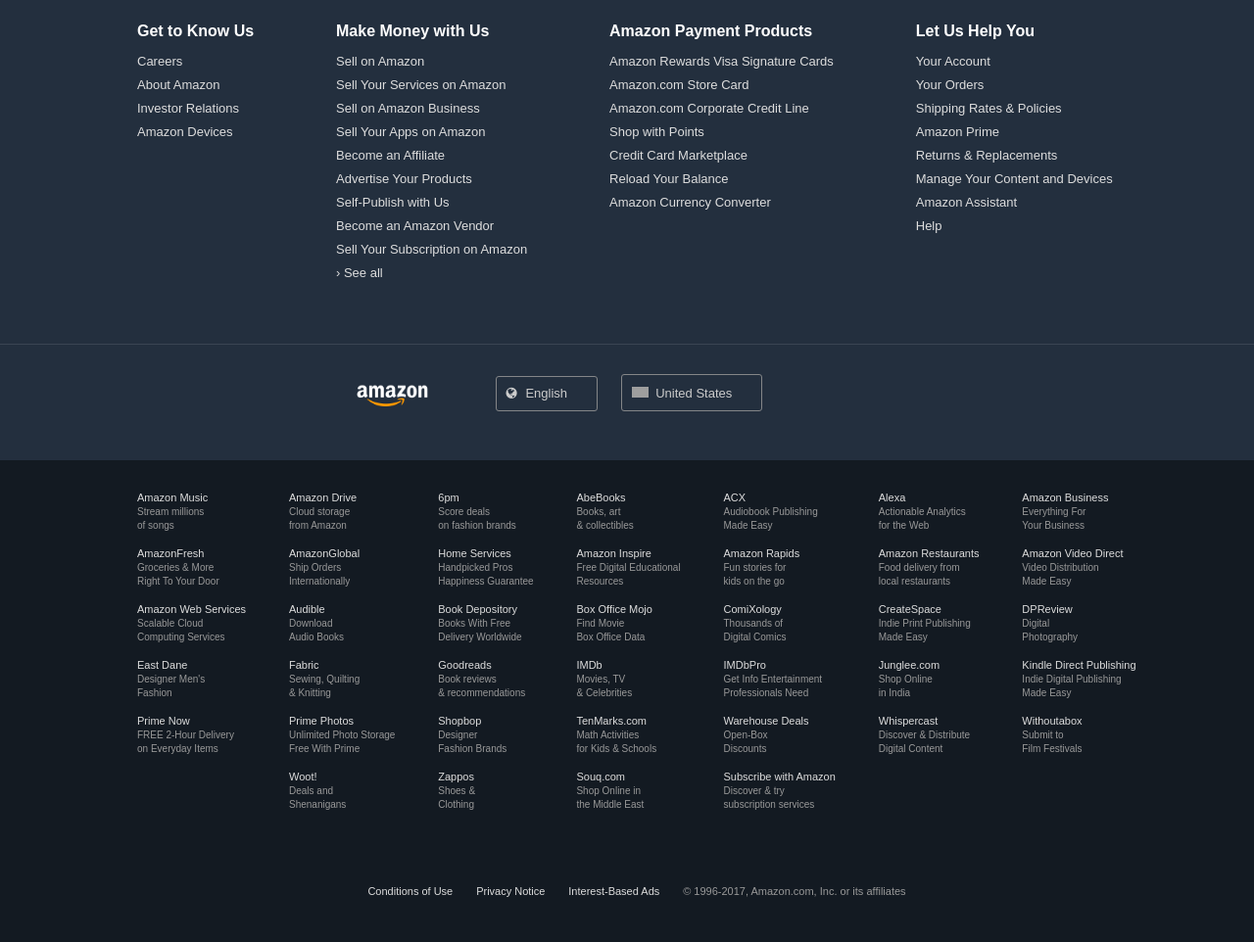
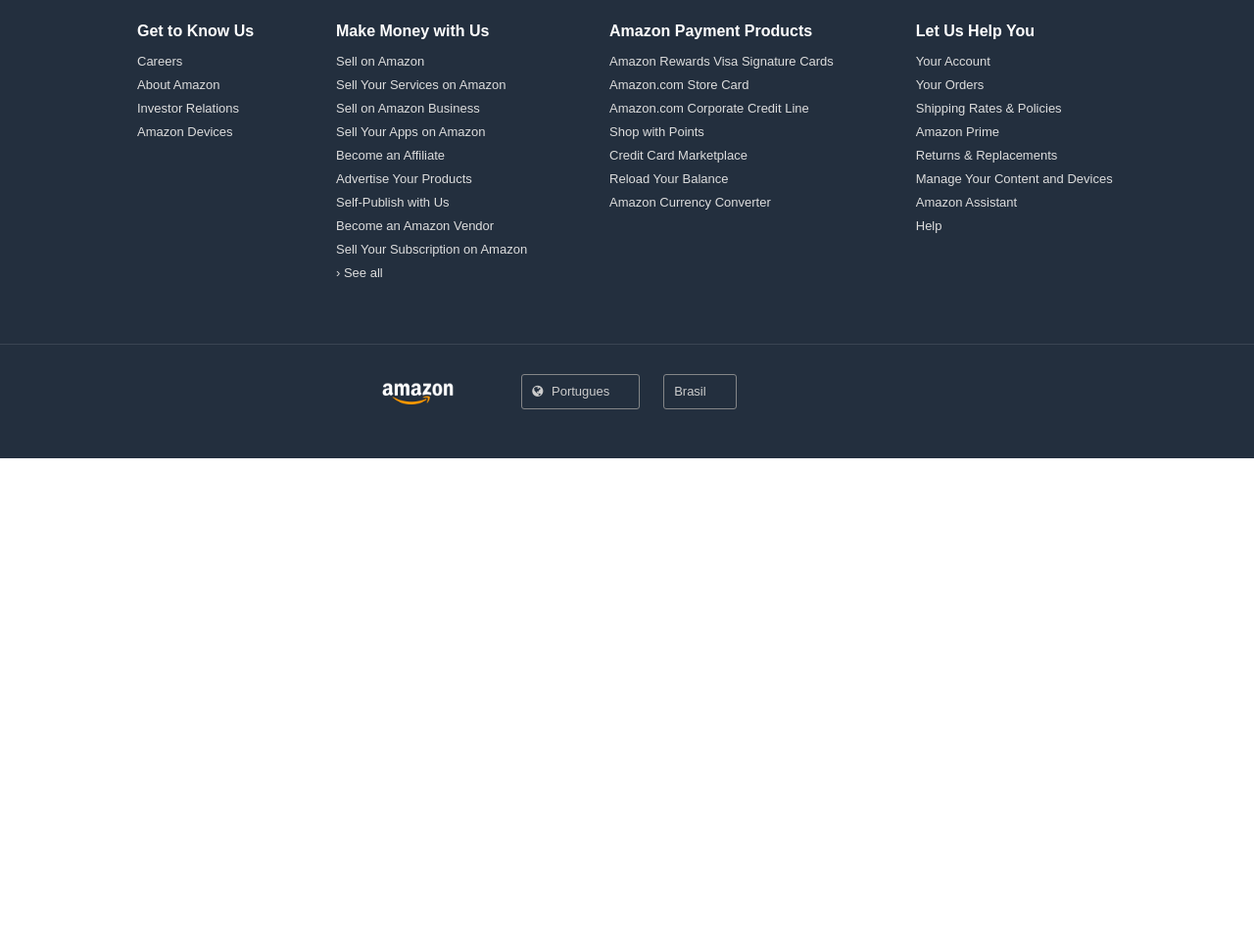
Before and after one commit to mayaralbueno/Amazon-clone, a plain HTML site: page index.html in a window 1280 px wide. Shown: the part 1180-2142 px from the top of the page at 98% size. After the commit the page ends 1648 px from the top, so only its background shows below. Drawn offline with nearby package versions, Linux system fonts and the light colour scheme; grey boxes are pictures that could not be loaded.

Commit message:
rodape br

```diff
--- a/index.html
+++ b/index.html
@@ -314,78 +314,13 @@
 
       <ul class="copy text-center">
         <li><a href="#" class="logo"></a></li>
-        <li><a href="#" class="select"><i class="fa fa-globe" aria-hidden="true"></i> English</a></li>
-        <li><a href="#" class="select"><i class="flag-icon-us"></i>United States</a></li>
+        <li><a href="#" class="select"><i class="fa fa-globe" aria-hidden="true"></i> Portugues</a></li>
+        <li><a href="#" class="select"><i class="flag-icon-br"></i>Brasil</a></li>
       </ul>
     </div>
 
     <div class="bottom">
-      <div class="center">
-        <ul>
-          <li><a href="#">Amazon Music<br/><span>Stream millions<br> of songs</span></a></li>
-          <li><a href="#">AmazonFresh<br/><span>Groceries &amp; More<br> Right To Your Door</span></a></li>
-          <li><a href="#">Amazon Web Services<br/><span>Scalable Cloud<br> Computing Services</span></a></li>
-          <li><a href="#">East Dane<br/><span>Designer Men's<br> Fashion</span></a></li>
-          <li><a href="#">Prime Now<br/><span>FREE 2-Hour Delivery<br> on Everyday Items</span></a></li>
-        </ul>
 
-        <ul>
-          <li><a href="#">Amazon Drive<br/><span>Cloud storage<br> from Amazon</span></a></li>
-          <li><a href="#">AmazonGlobal<br/><span>Ship Orders<br> Internationally</span></a></li>
-          <li><a href="#">Audible<br/><span>Download<br> Audio Books</span></a></li>
-          <li><a href="#">Fabric<br/><span>Sewing, Quilting<br> &amp; Knitting</span></a></li>
-          <li><a href="#">Prime Photos<br/><span>Unlimited Photo Storage<br> Free With Prime</span></a></li>
-          <li><a href="#">Woot!<br/><span>Deals and <br> Shenanigans</span></a></li>
-        </ul>
-
-        <ul>
-          <li><a href="#">6pm<br/><span>Score deals<br> on fashion brands</span></a></li>
-          <li><a href="#">Home Services<br/><span>Handpicked Pros<br> Happiness Guarantee</span></a></li>
-          <li><a href="#">Book Depository<br/><span>Books With Free<br> Delivery Worldwide</span></a></li>
-          <li><a href="#">Goodreads<br/><span>Book reviews<br> &amp; recommendations</span></a></li>
-          <li><a href="#">Shopbop<br/><span>Designer<br> Fashion Brands</span></a></li>
-          <li><a href="#">Zappos<br/><span>Shoes &amp;<br> Clothing</span></a></li>
-        </ul>
-
-        <ul>
-          <li><a href="#">AbeBooks<br/><span>Books, art<br> &amp; collectibles</span></a></li>
-          <li><a href="#">Amazon Inspire<br/><span>Free Digital Educational<br>  Resources</span></a></li>
-          <li><a href="#">Box Office Mojo<br/><span>Find Movie<br> Box Office Data</span></a></li>
-          <li><a href="#">IMDb<br/><span>Movies, TV<br> &amp; Celebrities</span></a></li>
-          <li><a href="#">TenMarks.com<br/><span>Math Activities<br> for Kids &amp; Schools</span></a></li>
-          <li><a href="#">Souq.com<br/><span>Shop Online in<br> the Middle East</span></a></li>
-        </ul>
-
-        <ul>
-          <li><a href="#">ACX <br/><span>Audiobook Publishing<br> Made Easy</span></a></li>
-          <li><a href="#">Amazon Rapids<br/><span>Fun stories for<br>  kids on the go</span></a></li>
-          <li><a href="#">ComiXology<br/><span>Thousands of<br> Digital Comics</span></a></li>
-          <li><a href="#">IMDbPro<br/><span>Get Info Entertainment<br> Professionals Need</span></a></li>
-          <li><a href="#">Warehouse Deals<br/><span>Open-Box<br> Discounts</span></a></li>
-          <li><a href="#">Subscribe with Amazon<br/><span>Discover &amp; try<br> subscription services</span></a></li>
-        </ul>
-
-        <ul>
-          <li><a href="#">Alexa<br/><span>Actionable Analytics<br> for the Web</span></a></li>
-          <li><a href="#">Amazon Restaurants<br/><span>Food delivery from<br> local restaurants</span></a></li>
-          <li><a href="#">CreateSpace<br/><span>Indie Print Publishing<br> Made Easy</span></a></li>
-          <li><a href="#">Junglee.com<br/><span>Shop Online<br> in India</span></a></li>
-          <li><a href="#">Whispercast<br/><span>Discover &amp; Distribute<br> Digital Content</span></a></li>
-        </ul>
-
-        <ul>
-          <li><a href="#">Amazon Business<br/><span>Everything For<br> Your Business</span></a></li>
-          <li><a href="#">Amazon Video Direct<br/><span>Video Distribution<br> Made Easy</span></a></li>
-          <li><a href="#">DPReview<br/><span>Digital<br> Photography</span></a></li>
-          <li><a href="#">Kindle Direct Publishing<br/><span>Indie Digital Publishing<br> Made Easy</span></a></li>
-          <li><a href="#">Withoutabox<br/><span>Submit to<br> Film Festivals</span></a></li>
-        </ul>
-
-        <ul class="copy text-center">
-          <li><a href="#">Conditions of Use</a></li>
-          <li><a href="#">Privacy Notice</a></li>
-          <li><a href="#">Interest-Based Ads</a></li>
-          <li>&copy; 1996-2017, Amazon.com, Inc. or its affiliates</li>
         </ul>
       </div>
     </div>
```
